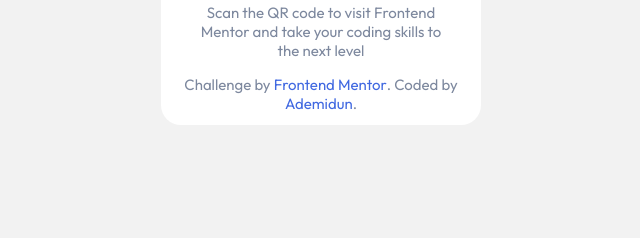
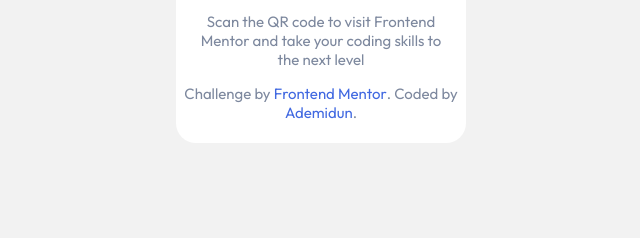
Before and after one commit to Codelearner123456/QR-code-component-page, a plain HTML site: page index.html in a window 1280 px wide. Shown: the part 562-800 px from the top of the page, without its empty margins (319-959 px from the left). Drawn offline with Linux system fonts and the light colour scheme.

Commit message:
Update style.css

```diff
--- a/css/style.css
+++ b/css/style.css
@@ -34,8 +34,8 @@ div.table {
   justify-content: center;
   align-items: center;
   flex-direction: column;
-  width: 320px;
-  height: 497px;
+  width: 290px;
+  height: 515px;
   border-radius: 20px;
   margin: 0 auto;
   margin-top: 15%;
```
